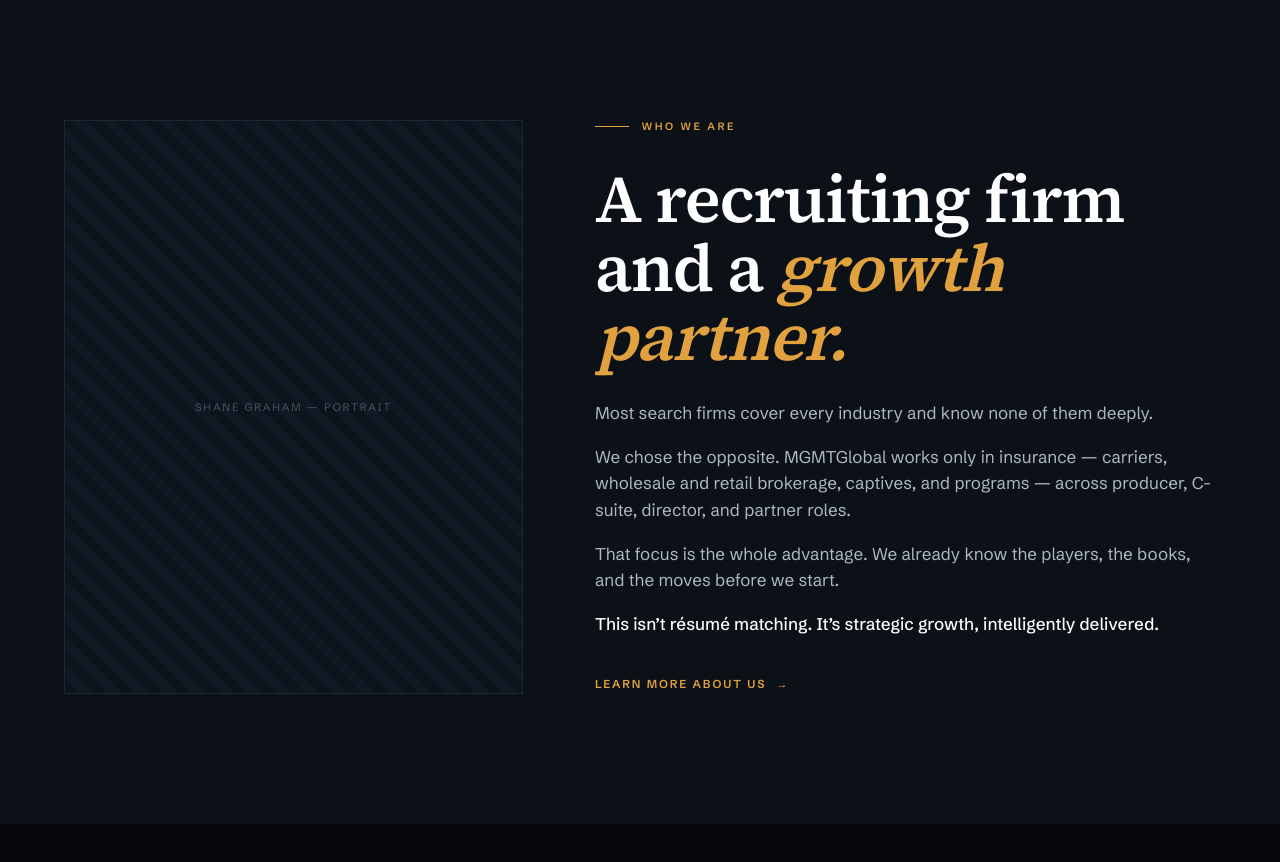
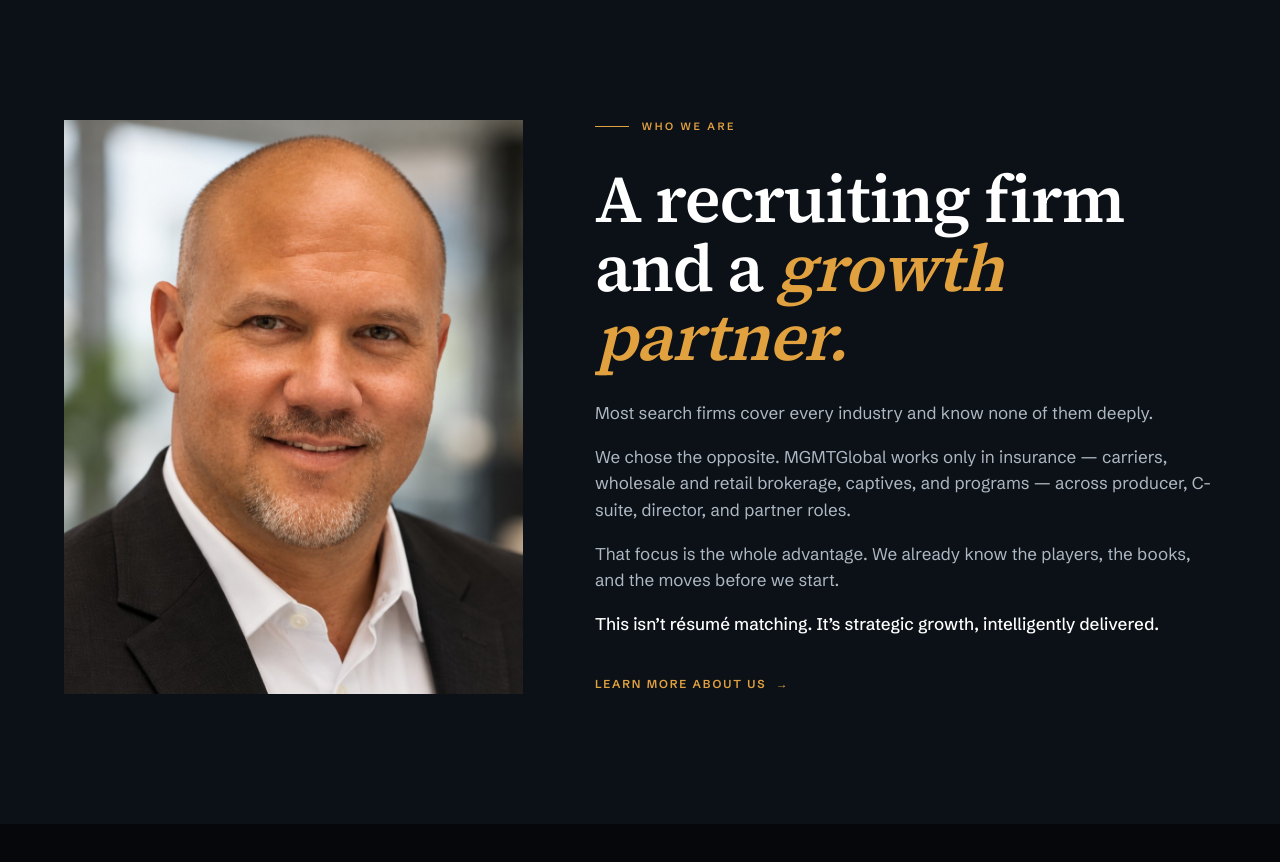
Before and after one commit to marshfellow98/mgmt-global, a Next.js app: page / in a window 1280 px wide. Shown: the part 1100-1962 px from the top of the page. Built offline with nearby package versions, Linux system fonts and the light colour scheme.

Commit message:
Add files via upload

```diff
--- a/src/app/page.tsx
+++ b/src/app/page.tsx
@@ -1,4 +1,5 @@
 import Link from 'next/link';
+import Image from 'next/image';
 import Reveal from '@/components/Reveal';
 import Spotlight from '@/components/Spotlight';
 import Magnetic from '@/components/Magnetic';
@@ -49,13 +50,13 @@
             <span className="h-px w-11 bg-gold" />
             Future growth, today
           </div>
-          <h1 className="display-lg mb-8">
+          <h1 className="display-lg mb-6 sm:mb-8">
             <Line>Hire the insurance</Line>
             <Line>producers your</Line>
             <Line><em className="accent">competitors wish</em></Line>
             <Line><em className="accent">they had.</em></Line>
           </h1>
-          <p className="sub fade d2 mb-11">
+          <p className="sub fade d2 mb-8 sm:mb-11">
             For more than two decades, insurance organizations have come to MGMTGlobal when a hire
             is too important to leave to chance.
           </p>
@@ -80,7 +81,7 @@
       <section className="relative z-10 -mt-[clamp(4.5rem,13vh,10rem)] mb-[clamp(3rem,7vw,5rem)]">
         <div className="shell">
           <Spotlight className="glass" size={560} strength={0.11}>
-            <Reveal className="grid grid-cols-2 gap-x-8 gap-y-10 px-[clamp(1.5rem,4vw,3.5rem)] py-[clamp(2rem,4vw,3rem)] lg:grid-cols-4">
+            <Reveal className="grid grid-cols-2 gap-x-6 gap-y-8 px-[clamp(1.25rem,4vw,3.5rem)] py-[clamp(1.75rem,4vw,3rem)] sm:gap-x-8 sm:gap-y-10 lg:grid-cols-4">
             {STATS.map((s, i) => (
               <div key={s.label}>
                 <div className={`fade d${i} relative font-display text-[clamp(2.1rem,4.6vw,3.4rem)] font-semibold leading-[.9] tracking-[-.03em]`}>
@@ -101,7 +102,16 @@
 
       <section className="bg-char py-[clamp(4rem,10vw,9rem)]">
         <Reveal className="shell grid items-center gap-10 lg:grid-cols-[.85fr_1.15fr] lg:gap-[4.5rem]">
-          <div className="ph fade aspect-[4/5]">Shane Graham — portrait</div>
+          <div className="fade relative aspect-[4/5] overflow-hidden">
+            <Image
+              src="/images/shane-graham.jpg"
+              alt="Shane Graham, Founder, President & CEO of MGMTGlobal"
+              fill
+              sizes="(min-width: 900px) 42vw, 90vw"
+              className="object-cover"
+              priority={false}
+            />
+          </div>
           <div>
             <div className="kick fade">Who we are</div>
             <h2 className="display">
```
